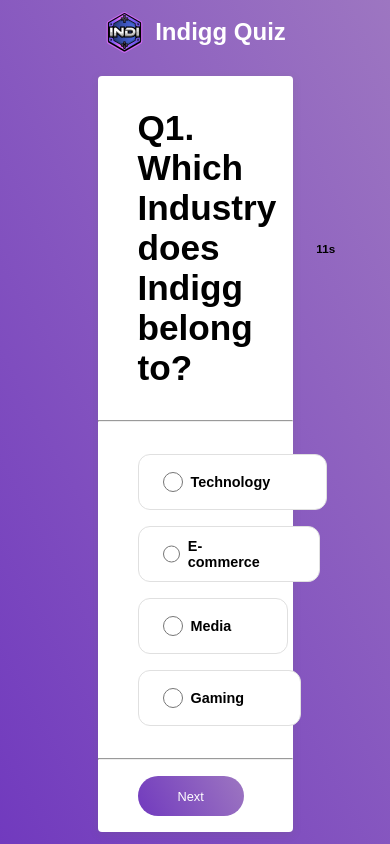
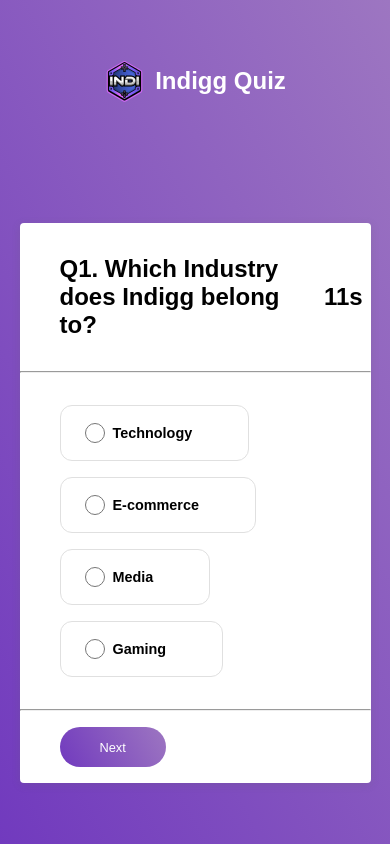
Before and after one commit to Rohit-Patran/quiz-app, a plain HTML site: page index.html in a window 390 px wide. Drawn offline with Linux system fonts and the light colour scheme.

Commit message:
update quiz.css

```diff
--- a/css/quiz.css
+++ b/css/quiz.css
@@ -132,3 +132,19 @@ button {
 #timer{
 	margin-right: 2vw;
 }
+
+@media screen and (max-width:800px) {
+
+	.quiz-section{
+		width: 90%;
+	}
+	#question{
+		font-size: 3rem;
+	}
+	.timer-section{
+		font-size: 3rem;
+	}
+	.timer-section h2{
+		font-size: 3rem;
+	}
+}
```
